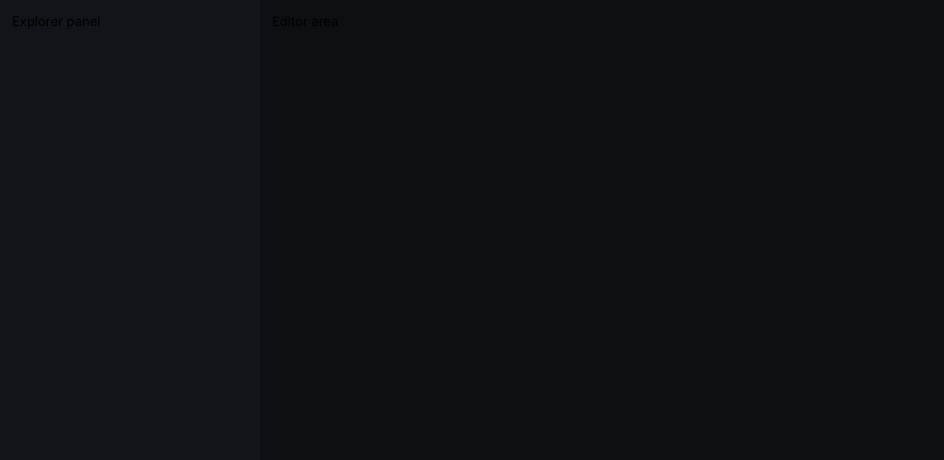
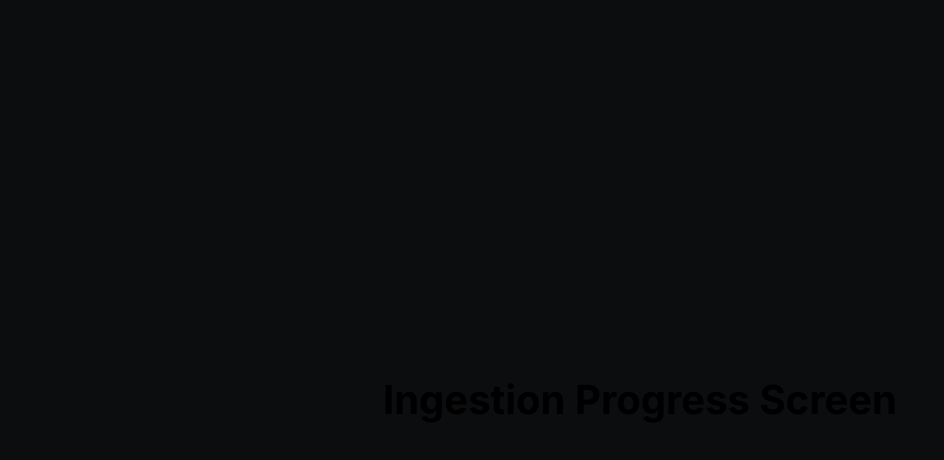
Before and after one commit to varshitha2108/-codeatlas-ai, a React (Vite) app in the folder frontend/: page /import/progress in a window 1280 px wide. Shown: the top 460 px of the page, without its empty margins (0-944 px from the left). Built offline with nearby package versions, Linux system fonts and the light colour scheme.

Commit message:
Add React Router with 4 screen routes

```diff
--- a/frontend/package.json
+++ b/frontend/package.json
@@ -15,6 +15,7 @@
     "@tailwindcss/vite": "^4.3.3",
     "react": "^19.2.7",
     "react-dom": "^19.2.7",
+    "react-router-dom": "^7.18.1",
     "react-syntax-highlighter": "^16.1.1",
     "tailwindcss": "^4.3.3"
   },
--- /dev/null
+++ b/frontend/src/app/router.tsx
@@ -0,0 +1,12 @@
+import { createBrowserRouter } from 'react-router-dom'
+import { LandingScreen } from '../screens/landing/LandingScreen'
+import { IngestionProgressOverlay } from '../screens/ingestion-progress/IngestionProgressOverlay'
+import { WorkspaceScreen } from '../screens/workspace/WorkspaceScreen'
+import { SettingsScreen } from '../screens/settings/SettingsScreen'
+
+export const router = createBrowserRouter([
+  { path: '/', element: <LandingScreen /> },
+  { path: '/import/progress', element: <IngestionProgressOverlay /> },
+  { path: '/workspace/:projectId', element: <WorkspaceScreen /> },
+  { path: '/settings', element: <SettingsScreen /> },
+])
--- a/frontend/src/main.tsx
+++ b/frontend/src/main.tsx
@@ -1,9 +1,10 @@
 import { StrictMode } from 'react'
 import { createRoot } from 'react-dom/client'
+import { RouterProvider } from 'react-router-dom'
 import '@fontsource-variable/inter'
 import '@fontsource/jetbrains-mono'
 import './index.css'
-import App from './App.tsx'
+import { router } from './app/router.tsx'
 import { ThemeProvider } from './context/ThemeContext.tsx'
 import { ToastProvider } from './shared/components/Toast.tsx'
 
@@ -11,7 +12,7 @@ createRoot(document.getElementById('root')!).render(
   <StrictMode>
     <ThemeProvider>
       <ToastProvider>
-        <App />
+        <RouterProvider router={router} />
       </ToastProvider>
     </ThemeProvider>
   </StrictMode>,
--- /dev/null
+++ b/frontend/src/screens/ingestion-progress/IngestionProgressOverlay.tsx
@@ -0,0 +1,7 @@
+export function IngestionProgressOverlay() {
+  return (
+    <div className="flex h-screen items-center justify-center bg-canvas">
+      <h1 className="text-2xl font-bold text-primary">Ingestion Progress Screen</h1>
+    </div>
+  )
+}
--- /dev/null
+++ b/frontend/src/screens/landing/LandingScreen.tsx
@@ -0,0 +1,7 @@
+export function LandingScreen() {
+  return (
+    <div className="flex h-screen items-center justify-center bg-canvas">
+      <h1 className="text-2xl font-bold text-primary">Landing Screen</h1>
+    </div>
+  )
+}
--- /dev/null
+++ b/frontend/src/screens/settings/SettingsScreen.tsx
@@ -0,0 +1,7 @@
+export function SettingsScreen() {
+  return (
+    <div className="flex h-screen items-center justify-center bg-canvas">
+      <h1 className="text-2xl font-bold text-primary">Settings Screen</h1>
+    </div>
+  )
+}
--- /dev/null
+++ b/frontend/src/screens/workspace/WorkspaceScreen.tsx
@@ -0,0 +1,7 @@
+export function WorkspaceScreen() {
+  return (
+    <div className="flex h-screen items-center justify-center bg-canvas">
+      <h1 className="text-2xl font-bold text-primary">Workspace Screen</h1>
+    </div>
+  )
+}
```
Also changed, not shown: 1 other file (tests, documents, lock files or other folders).
